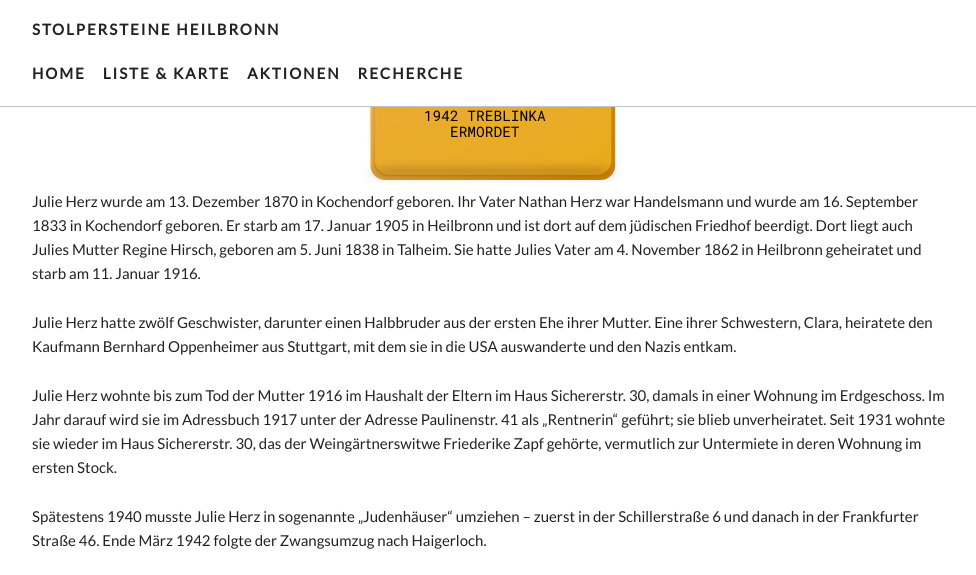
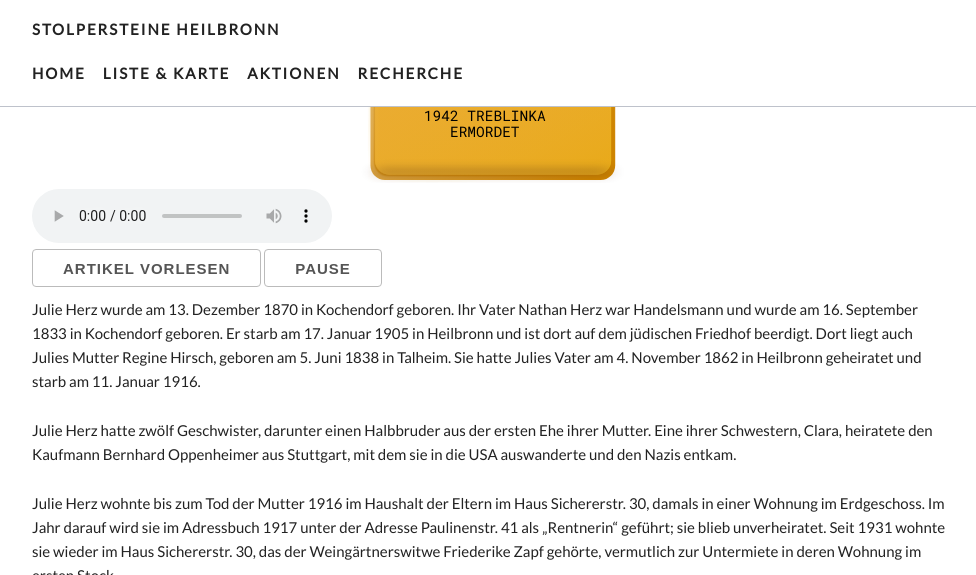
Before and after one commit to opendata-heilbronn/stolpersteine, a Jekyll site: the page built from _list/sichererstr-30.md, in a window 1280 px wide and 900 px high, scrolled down 308 px, cut to the strip 0-575 px from the top of the window. Shown: the whole strip, without its empty margins (148-1124 px from the left). Built offline with Jekyll 4.4.1, drawn with Linux system fonts in a browser that asks for light colours; nearby versions of some CDN libraries; some web fonts are replaced; part of the change alters nothing that is shown.

```diff
--- a/_list/sichererstr-30.md
+++ b/_list/sichererstr-30.md
@@ -16,6 +16,7 @@ steine:
   -
 x: 49.1483005
 y: 9.220919699999968
+audio: http://audio.stolpersteine-heilbronn.de/sichererstrasse-30.mp3
 layout: item
 ---
 
```
